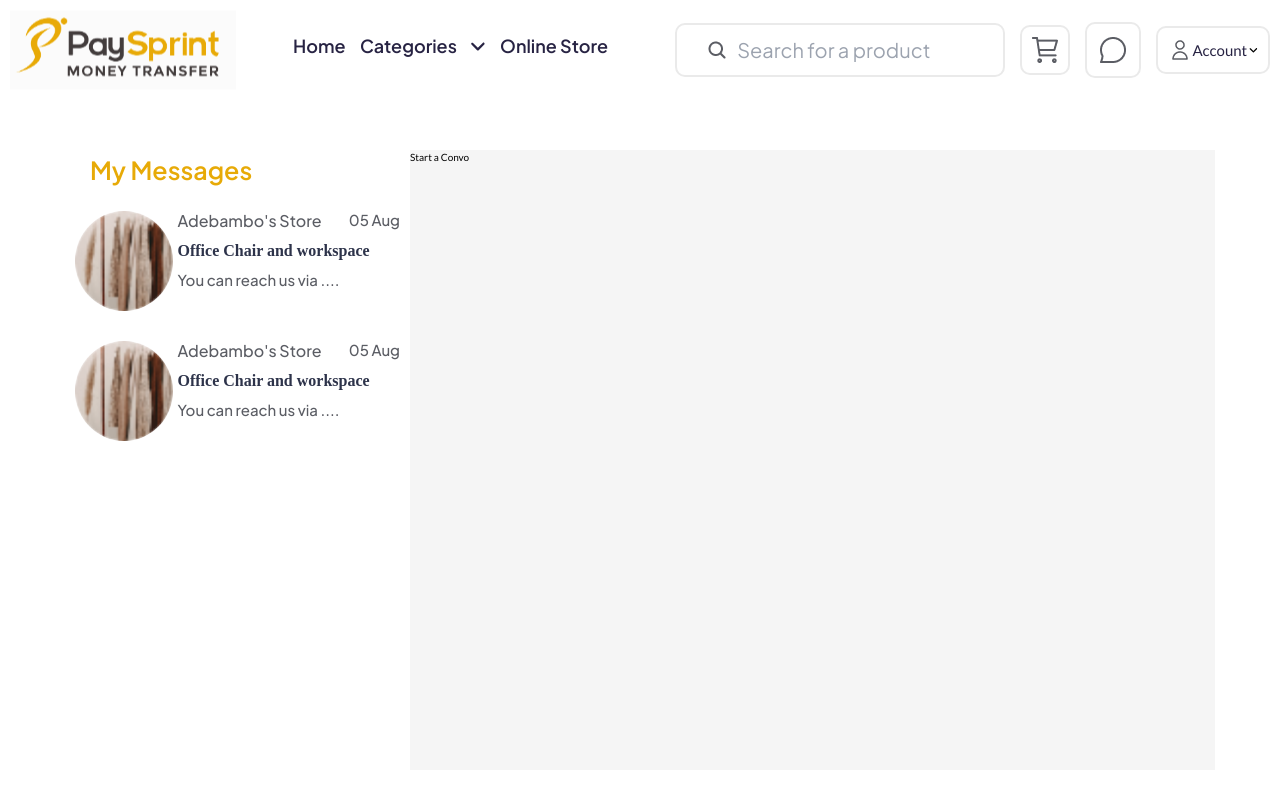
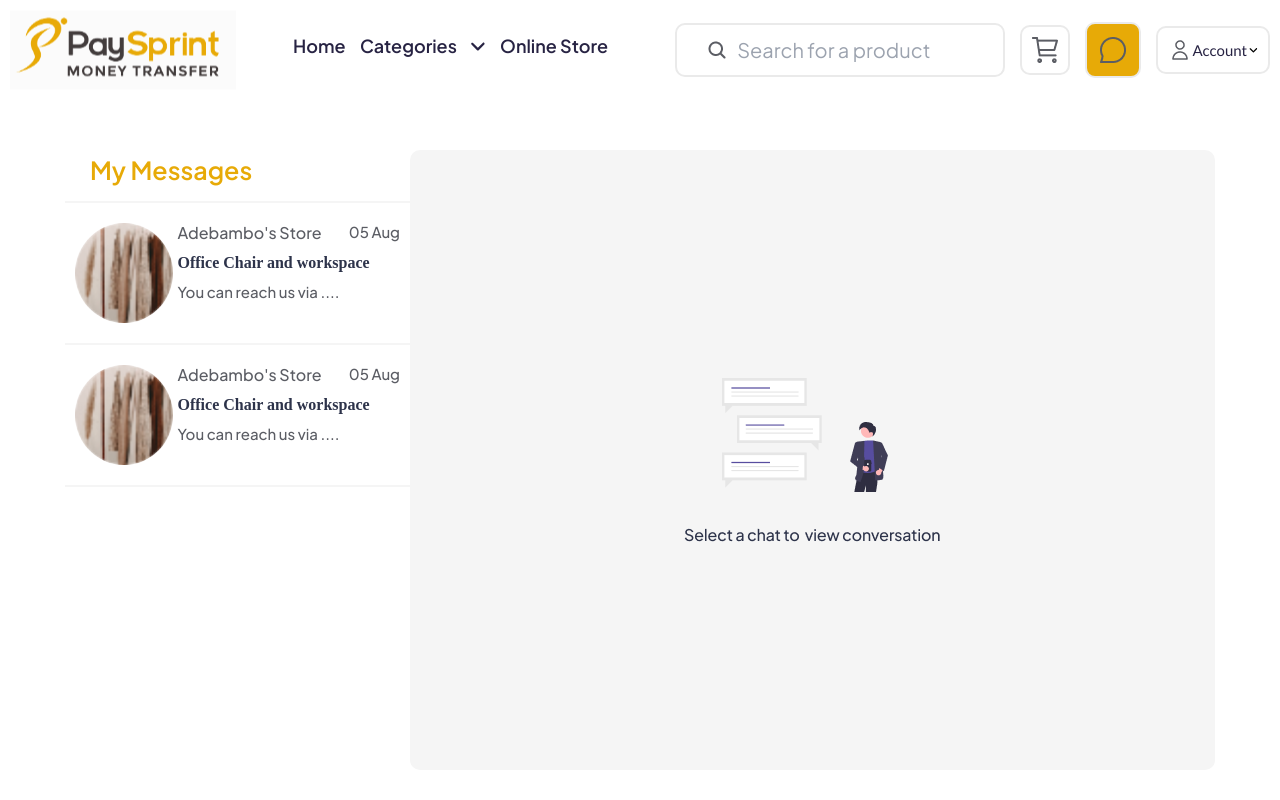
Before and after one commit to adejosh01/paysprint-estore, a React (Create React App) app: page /messages in a window 1280 px wide. Shown: the top 800 px of the page. Built offline with nearby package versions, Linux system fonts and the light colour scheme.

Commit message:
I think I'm done with the messages section, time for the icon and what Mr Segun said.

```diff
--- a/src/components/header/estoreHeader.component.jsx
+++ b/src/components/header/estoreHeader.component.jsx
@@ -210,21 +210,27 @@ export const EstoreHeader = () => {
             </form>
 
             <Link to="/mycart">
-              {! (pathname === "/mycart") ? (
-                <div>
+              { (pathname === "/mycart") ? (
+                <div style={{ background: '#e7aa07' }}>
                     <img src={cart} alt="thecartlogo" />
                 </div>
               ) : (
-                <div style={{ background: '#e7aa07' }}>
+                <div>
                     <img src={cart} alt="thecartlogo" />
                 </div>
               )}
             </Link>
 
             <Link to="/messages">
-              <div>
+              { (pathname === "/messages") ? (
+                <div style={{ background: '#e7aa07' }}>
+                    <img src={msglogo} alt="themsglogo" />
+                </div>
+              ) : (
+                <div>
                   <img src={msglogo} alt="themsglogo" />
-              </div>
+                </div>
+              )}
             </Link>
 
             <div style={{ display: 'flex', justifyContent: 'center', alignItems: 'center' }}>
--- a/src/pages/messages/messages.page.jsx
+++ b/src/pages/messages/messages.page.jsx
@@ -1,5 +1,6 @@
 import './messages.scss';
 import profileIcon from 'assets/images/messagesIcon.png';
+import random from 'assets/images/convo.png';
 
 
 export const Messages = ({title}) => {
@@ -10,6 +11,7 @@ export const Messages = ({title}) => {
 
                     <div className="firstside">
                         <h3> My Messages </h3>
+                        <hr />
                         <div className='asidetitle'>
                             <img src={profileIcon} alt="profile icon" />
                             <div className='inner'>
@@ -20,7 +22,7 @@ export const Messages = ({title}) => {
                                 <p> Office Chair and workspace </p>
                                 <p> You can reach us via .... </p>
                             </div>
-                        </div>
+                        </div> <hr />
                         <div className='asidetitle'>
                             <img src={profileIcon} alt="profile icon" />
                             <div className='inner'>
@@ -31,11 +33,13 @@ export const Messages = ({title}) => {
                                 <p> Office Chair and workspace </p>
                                 <p> You can reach us via .... </p>
                             </div>
-                        </div>
+                        </div> <hr />
                     </div>
 
                     <div className="secondside">
-                        <p> Start a Convo</p>
+                        <div>
+                            <img src={random} alt="justrandom" />
+                        </div>
                     </div>
 
                 </section>
--- a/src/pages/messages/messages.scss
+++ b/src/pages/messages/messages.scss
@@ -37,11 +37,14 @@
                 color: #E7AA07;
                 margin-left: 2rem;
                 padding: 0.5rem;
+            } hr {
+                border: 1px solid #f5f5f5;
             }
             .asidetitle {
                 display: flex;
                 gap: 0.5rem;
                 padding: 1rem;
+                cursor: pointer;
                 img {
                     flex: 0 0 30%;
                     width: 2rem;
@@ -75,6 +78,14 @@
         .secondside {
             width: 100%;
             background-color: #f5f5f5;
+            border-radius: 10px;
+            div {
+                display: flex;
+                justify-content: center;
+                align-items: center;
+                margin: 19rem auto;
+                cursor: pointer;
+            }
         }
     }
 
```
